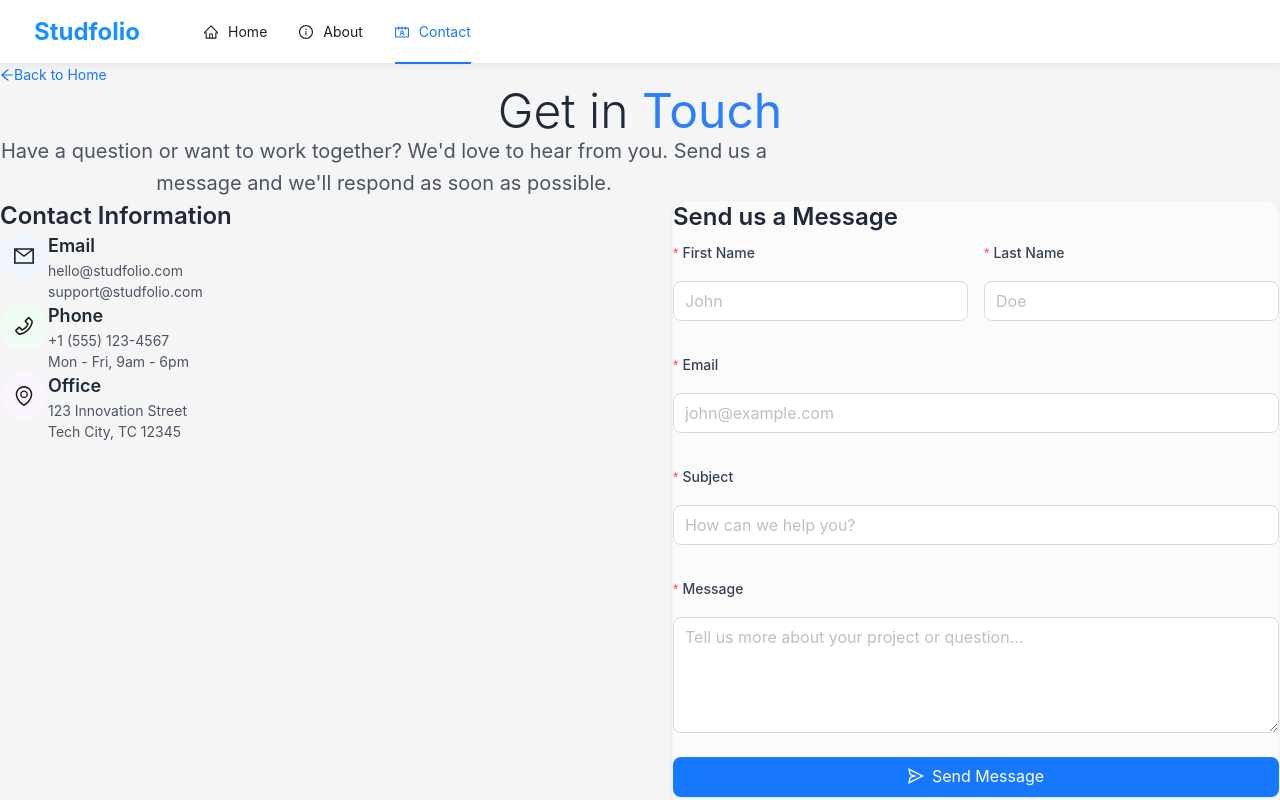
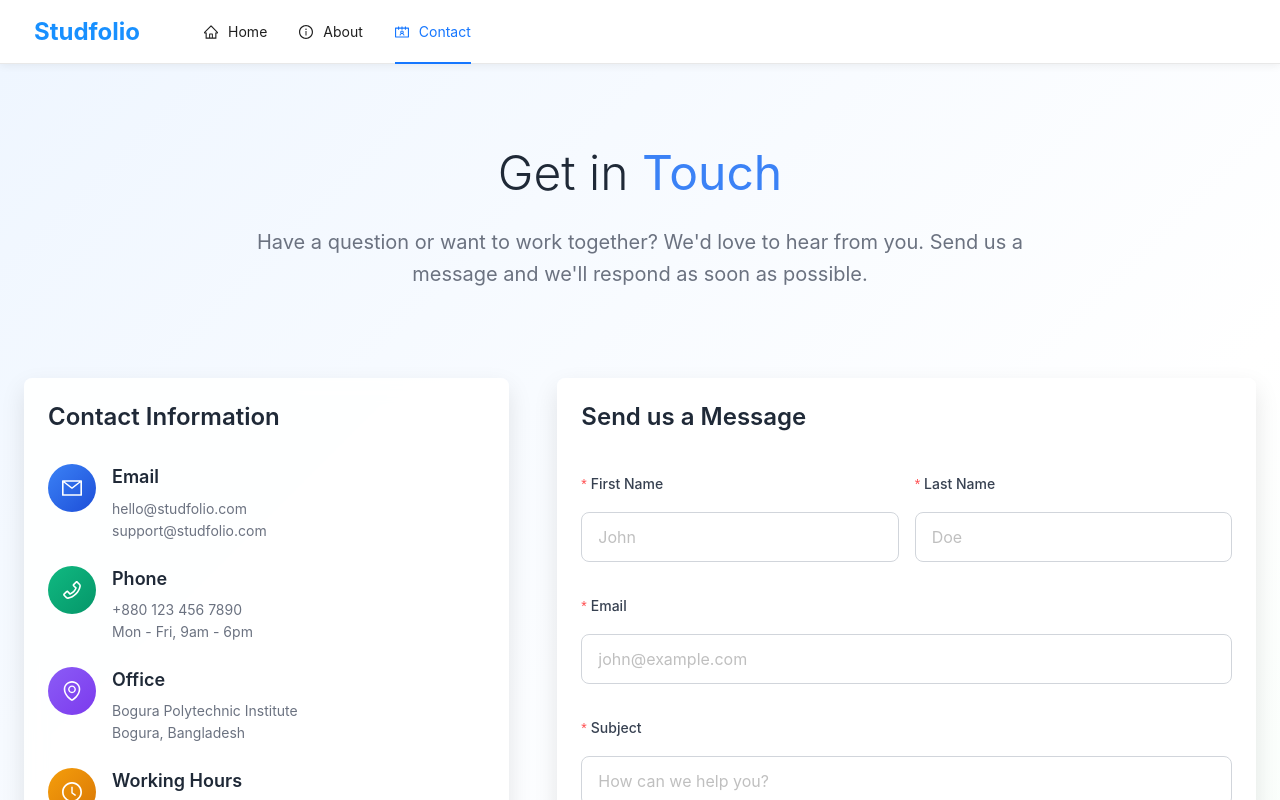
Before and after one commit to abuhosain/studfolio, a React (Vite) app: page /contact in a window 1280 px wide. Shown: the top 800 px of the page. Built offline with nearby package versions, Linux system fonts and the light colour scheme.

Commit message:
contact page done

```diff
--- a/src/components/Contact.jsx
+++ b/src/components/Contact.jsx
@@ -1,7 +1,8 @@
 import React from 'react';
-import { Link } from 'react-router';
-import { ArrowLeftOutlined, MailOutlined, PhoneOutlined, EnvironmentOutlined, SendOutlined } from '@ant-design/icons';
-import { Button, Form, Input } from 'antd';
+import { Typography, Card, Button, Form, Input, Row, Col, Space, Divider } from 'antd';
+import { MailOutlined, PhoneOutlined, EnvironmentOutlined, SendOutlined, ClockCircleOutlined, GlobalOutlined } from '@ant-design/icons';
+
+const { Title, Paragraph, Text } = Typography;
 
 const Contact = () => {
   const onFinish = (values) => {
@@ -9,74 +10,156 @@ const Contact = () => {
   };
 
   return (
-    <div className="contact w-full">
-      <div className="w-full py-16">
-        <div className="mb-12">
-          <Link
-            to="/"
-            className="inline-flex items-center text-blue-500 hover:text-blue-600 mb-8 group"
+    <div style={{
+      background: 'linear-gradient(135deg, #eff6ff 0%, #ffffff 50%, #f0fdf4 100%)',
+      minHeight: '100vh',
+      padding: '80px 0'
+    }}>
+      <div style={{
+        maxWidth: '1280px',
+        margin: '0 auto',
+        padding: '0 24px'
+      }}>
+        <Space direction="vertical" size="large" style={{ width: '100%' }}>
+          {/* Header Section */}
+          <div style={{
+            textAlign: 'center',
+            marginBottom: '64px'
+          }}>
+            <Title
+              level={1}
+              style={{
+                fontSize: '3rem',
+                fontWeight: '300',
+                color: '#1f2937',
+                marginBottom: '24px'
+              }}
             >
-            <ArrowLeftOutlined className="mr-2 group-hover:-translate-x-1 transition-transform" />
-            Back to Home
-          </Link>
-
-          <div className="text-center mb-16">
-            <h1 className="text-5xl font-light text-gray-800 mb-6">
-              Get in <span className="text-blue-500 font-normal">Touch</span>
-            </h1>
-            <p className="text-xl text-gray-600 max-w-3xl mx-auto leading-relaxed">
+              Get in <span style={{ color: '#3b82f6', fontWeight: '400' }}>Touch</span>
+            </Title>
+            <Paragraph style={{
+              fontSize: '1.25rem',
+              color: '#6b7280',
+              maxWidth: '800px',
+              margin: '0 auto',
+              lineHeight: '1.6'
+            }}>
               Have a question or want to work together? We'd love to hear from you.
               Send us a message and we'll respond as soon as possible.
-            </p>
+            </Paragraph>
+          </div>
+
+          {/* Contact Information & Form Section */}
+          <Row gutter={[48, 32]} style={{ marginBottom: '64px' }}>
+            {/* Contact Information */}
+            <Col xs={24} lg={10}>
+              <Card style={{
+                height: '100%',
+                border: 'none',
+                boxShadow: '0 10px 25px rgba(0, 0, 0, 0.1)',
+                background: 'rgba(255, 255, 255, 0.9)',
+                backdropFilter: 'blur(10px)'
+              }}>
+                <Title level={2} style={{ color: '#1f2937', marginBottom: '32px', fontSize: '24px' }}>
+                  Contact Information
+                </Title>
+
+                <Space direction="vertical" size="large" style={{ width: '100%' }}>
+                  <div style={{ display: 'flex', alignItems: 'flex-start', gap: '16px' }}>
+                    <div style={{
+                      width: '48px',
+                      height: '48px',
+                      background: 'linear-gradient(135deg, #3b82f6, #1d4ed8)',
+                      borderRadius: '50%',
+                      display: 'flex',
+                      alignItems: 'center',
+                      justifyContent: 'center',
+                      flexShrink: 0
+                    }}>
+                      <MailOutlined style={{ color: 'white', fontSize: '20px' }} />
+                    </div>
+                    <div>
+                      <Title level={4} style={{ color: '#1f2937', marginBottom: '8px', fontSize: '18px' }}>Email</Title>
+                      <Text style={{ color: '#6b7280', display: 'block' }}>hello@studfolio.com</Text>
+                      <Text style={{ color: '#6b7280', display: 'block' }}>support@studfolio.com</Text>
                     </div>
                   </div>
 
-        <div className="grid grid-cols-1 lg:grid-cols-2 gap-16">
-          {/* Contact Information */}
-          <div className="space-y-8">
-            <div>
-              <h2 className="text-2xl font-semibold text-gray-800 mb-8">Contact Information</h2>
-
-              <div className="space-y-6">
-                <div className="flex items-start space-x-4">
-                  <div className="w-12 h-12 bg-blue-50 rounded-full flex items-center justify-center flex-shrink-0">
-                    <MailOutlined className="text-blue-500 text-xl" />
+                  <div style={{ display: 'flex', alignItems: 'flex-start', gap: '16px' }}>
+                    <div style={{
+                      width: '48px',
+                      height: '48px',
+                      background: 'linear-gradient(135deg, #10b981, #059669)',
+                      borderRadius: '50%',
+                      display: 'flex',
+                      alignItems: 'center',
+                      justifyContent: 'center',
+                      flexShrink: 0
+                    }}>
+                      <PhoneOutlined style={{ color: 'white', fontSize: '20px' }} />
                     </div>
                     <div>
-                    <h3 className="text-lg font-semibold text-gray-800">Email</h3>
-                    <p className="text-gray-600">hello@studfolio.com</p>
-                    <p className="text-gray-600">support@studfolio.com</p>
+                      <Title level={4} style={{ color: '#1f2937', marginBottom: '8px', fontSize: '18px' }}>Phone</Title>
+                      <Text style={{ color: '#6b7280', display: 'block' }}>+880 123 456 7890</Text>
+                      <Text style={{ color: '#6b7280', display: 'block' }}>Mon - Fri, 9am - 6pm</Text>
                     </div>
                   </div>
 
-                <div className="flex items-start space-x-4">
-                  <div className="w-12 h-12 bg-green-50 rounded-full flex items-center justify-center flex-shrink-0">
-                    <PhoneOutlined className="text-green-500 text-xl" />
+                  <div style={{ display: 'flex', alignItems: 'flex-start', gap: '16px' }}>
+                    <div style={{
+                      width: '48px',
+                      height: '48px',
+                      background: 'linear-gradient(135deg, #8b5cf6, #7c3aed)',
+                      borderRadius: '50%',
+                      display: 'flex',
+                      alignItems: 'center',
+                      justifyContent: 'center',
+                      flexShrink: 0
+                    }}>
+                      <EnvironmentOutlined style={{ color: 'white', fontSize: '20px' }} />
                     </div>
                     <div>
-                    <h3 className="text-lg font-semibold text-gray-800">Phone</h3>
-                    <p className="text-gray-600">+1 (555) 123-4567</p>
-                    <p className="text-gray-600">Mon - Fri, 9am - 6pm</p>
+                      <Title level={4} style={{ color: '#1f2937', marginBottom: '8px', fontSize: '18px' }}>Office</Title>
+                      <Text style={{ color: '#6b7280', display: 'block' }}>Bogura Polytechnic Institute</Text>
+                      <Text style={{ color: '#6b7280', display: 'block' }}>Bogura, Bangladesh</Text>
                     </div>
                   </div>
 
-                <div className="flex items-start space-x-4">
-                  <div className="w-12 h-12 bg-purple-50 rounded-full flex items-center justify-center flex-shrink-0">
-                    <EnvironmentOutlined className="text-purple-500 text-xl" />
+                  <div style={{ display: 'flex', alignItems: 'flex-start', gap: '16px' }}>
+                    <div style={{
+                      width: '48px',
+                      height: '48px',
+                      background: 'linear-gradient(135deg, #f59e0b, #d97706)',
+                      borderRadius: '50%',
+                      display: 'flex',
+                      alignItems: 'center',
+                      justifyContent: 'center',
+                      flexShrink: 0
+                    }}>
+                      <ClockCircleOutlined style={{ color: 'white', fontSize: '20px' }} />
                     </div>
                     <div>
-                    <h3 className="text-lg font-semibold text-gray-800">Office</h3>
-                    <p className="text-gray-600">123 Innovation Street</p>
-                    <p className="text-gray-600">Tech City, TC 12345</p>
+                      <Title level={4} style={{ color: '#1f2937', marginBottom: '8px', fontSize: '18px' }}>Working Hours</Title>
+                      <Text style={{ color: '#6b7280', display: 'block' }}>Monday - Friday: 9:00 AM - 6:00 PM</Text>
+                      <Text style={{ color: '#6b7280', display: 'block' }}>Saturday: 10:00 AM - 4:00 PM</Text>
                     </div>
                   </div>
-              </div>
-            </div>
-          </div>
+                </Space>
+              </Card>
+            </Col>
 
             {/* Contact Form */}
-          <div className="bg-white/60 backdrop-blur-sm rounded-2xl shadow-sm border border-gray-100 p-8">
-            <h2 className="text-2xl font-semibold text-gray-800 mb-8">Send us a Message</h2>
+            <Col xs={24} lg={14}>
+              <Card style={{
+                height: '100%',
+                border: 'none',
+                boxShadow: '0 10px 25px rgba(0, 0, 0, 0.1)',
+                background: 'rgba(255, 255, 255, 0.9)',
+                backdropFilter: 'blur(10px)'
+              }}>
+                <Title level={2} style={{ color: '#1f2937', marginBottom: '32px', fontSize: '24px' }}>
+                  Send us a Message
+                </Title>
 
                 <Form
                   name="contact"
@@ -84,23 +167,40 @@ const Contact = () => {
                   layout="vertical"
                   size="large"
                 >
-              <div className="grid grid-cols-1 md:grid-cols-2 gap-4">
+                  <Row gutter={16}>
+                    <Col xs={24} sm={12}>
                       <Form.Item
                         name="firstName"
                         rules={[{ required: true, message: 'Please input your first name!' }]}
-                  label={<span className="text-gray-700 font-medium">First Name</span>}
+                        label={<Text style={{ color: '#374151', fontWeight: '500' }}>First Name</Text>}
                       >
-                  <Input placeholder="John" className="rounded-lg" />
+                        <Input
+                          placeholder="John"
+                          style={{
+                            borderRadius: '8px',
+                            border: '1px solid #d1d5db',
+                            padding: '12px 16px'
+                          }}
+                        />
                       </Form.Item>
-
+                    </Col>
+                    <Col xs={24} sm={12}>
                       <Form.Item
                         name="lastName"
                         rules={[{ required: true, message: 'Please input your last name!' }]}
-                  label={<span className="text-gray-700 font-medium">Last Name</span>}
+                        label={<Text style={{ color: '#374151', fontWeight: '500' }}>Last Name</Text>}
                       >
-                  <Input placeholder="Doe" className="rounded-lg" />
+                        <Input
+                          placeholder="Doe"
+                          style={{
+                            borderRadius: '8px',
+                            border: '1px solid #d1d5db',
+                            padding: '12px 16px'
+                          }}
+                        />
                       </Form.Item>
-              </div>
+                    </Col>
+                  </Row>
 
                   <Form.Item
                     name="email"
@@ -108,28 +208,46 @@ const Contact = () => {
                       { required: true, message: 'Please input your email!' },
                       { type: 'email', message: 'Please enter a valid email!' }
                     ]}
-                label={<span className="text-gray-700 font-medium">Email</span>}
+                    label={<Text style={{ color: '#374151', fontWeight: '500' }}>Email</Text>}
                   >
-                <Input placeholder="john@example.com" className="rounded-lg" />
+                    <Input
+                      placeholder="john@example.com"
+                      style={{
+                        borderRadius: '8px',
+                        border: '1px solid #d1d5db',
+                        padding: '12px 16px'
+                      }}
+                    />
                   </Form.Item>
 
                   <Form.Item
                     name="subject"
                     rules={[{ required: true, message: 'Please input the subject!' }]}
-                label={<span className="text-gray-700 font-medium">Subject</span>}
+                    label={<Text style={{ color: '#374151', fontWeight: '500' }}>Subject</Text>}
                   >
-                <Input placeholder="How can we help you?" className="rounded-lg" />
+                    <Input
+                      placeholder="How can we help you?"
+                      style={{
+                        borderRadius: '8px',
+                        border: '1px solid #d1d5db',
+                        padding: '12px 16px'
+                      }}
+                    />
                   </Form.Item>
 
                   <Form.Item
                     name="message"
                     rules={[{ required: true, message: 'Please input your message!' }]}
-                label={<span className="text-gray-700 font-medium">Message</span>}
+                    label={<Text style={{ color: '#374151', fontWeight: '500' }}>Message</Text>}
                   >
                     <Input.TextArea
                       rows={4}
                       placeholder="Tell us more about your project or question..."
-                  className="rounded-lg"
+                      style={{
+                        borderRadius: '8px',
+                        border: '1px solid #d1d5db',
+                        padding: '12px 16px'
+                      }}
                     />
                   </Form.Item>
 
@@ -138,14 +256,63 @@ const Contact = () => {
                       type="primary"
                       htmlType="submit"
                       icon={<SendOutlined />}
-                  className="w-full bg-blue-500 hover:bg-blue-600 border-blue-500 hover:border-blue-600 rounded-lg shadow-md"
+                      style={{
+                        width: '100%',
+                        height: '48px',
+                        background: 'linear-gradient(135deg, #3b82f6, #1d4ed8)',
+                        border: 'none',
+                        borderRadius: '8px',
+                        fontSize: '16px',
+                        fontWeight: '600',
+                        boxShadow: '0 4px 12px rgba(59, 130, 246, 0.3)'
+                      }}
                     >
                       Send Message
                     </Button>
                   </Form.Item>
                 </Form>
+              </Card>
+            </Col>
+          </Row>
+
+          {/* Map Section */}
+          <Card style={{
+            border: 'none',
+            boxShadow: '0 10px 25px rgba(0, 0, 0, 0.1)',
+            background: 'rgba(255, 255, 255, 0.9)',
+            backdropFilter: 'blur(10px)',
+            marginBottom: '32px'
+          }}>
+            <Title level={2} style={{ color: '#1f2937', marginBottom: '24px', fontSize: '24px', textAlign: 'center' }}>
+              Find Us Here
+            </Title>
+
+            {/* Google Maps Embed */}
+            <div style={{
+              height: '400px',
+              borderRadius: '12px',
+              overflow: 'hidden',
+              boxShadow: '0 4px 12px rgba(0, 0, 0, 0.1)'
+            }}>
+              <iframe
+                src="https://www.google.com/maps/embed?pb=!1m18!1m12!1m3!1d3621.1901184546364!2d89.37495447592119!3d24.82317114674759!2m3!1f0!2f0!3f0!3m2!1i1024!2i768!4f13.1!3m3!1m2!1s0x39fc54968d3b5cdd%3A0xd5c89978703585d6!2z4Kas4KaX4KeB4Kec4Ka-IOCmquCmsuCmv-Cmn-Cnh-CmleCmqOCmv-CmlSDgpofgpqjgp43gprjgpp_gpr_gpp_gpr_gpongpp8!5e0!3m2!1sbn!2sbd!4v1760554323350!5m2!1sbn!2sbd"
+                width="100%"
+                height="100%"
+                style={{ border: 0 }}
+                allowFullScreen=""
+                loading="lazy"
+                referrerPolicy="no-referrer-when-downgrade"
+                title="Bogura Polytechnic Institute Location"
+              />
             </div>
+
+            <div style={{ textAlign: 'center', marginTop: '24px' }}>
+              <Text style={{ color: '#6b7280', fontSize: '16px' }}>
+                📍 Bogura Polytechnic Institute, Bogura, Bangladesh
+              </Text>
             </div>
+          </Card>
+        </Space>
       </div>
     </div>
   );
```
Lines whose indentation alone changed are shown as unchanged.
